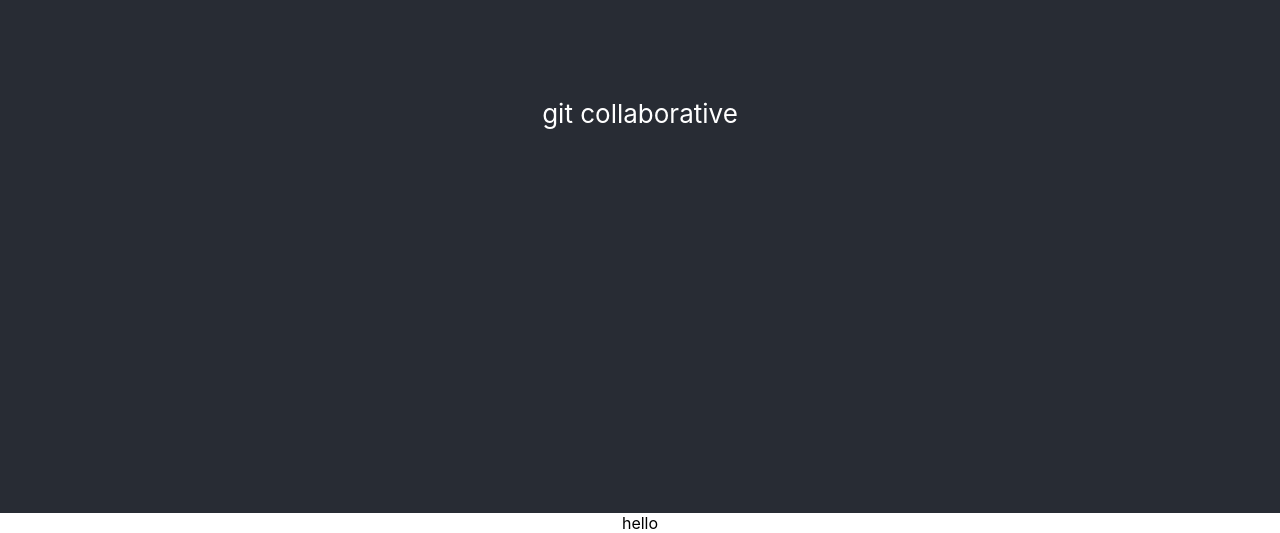
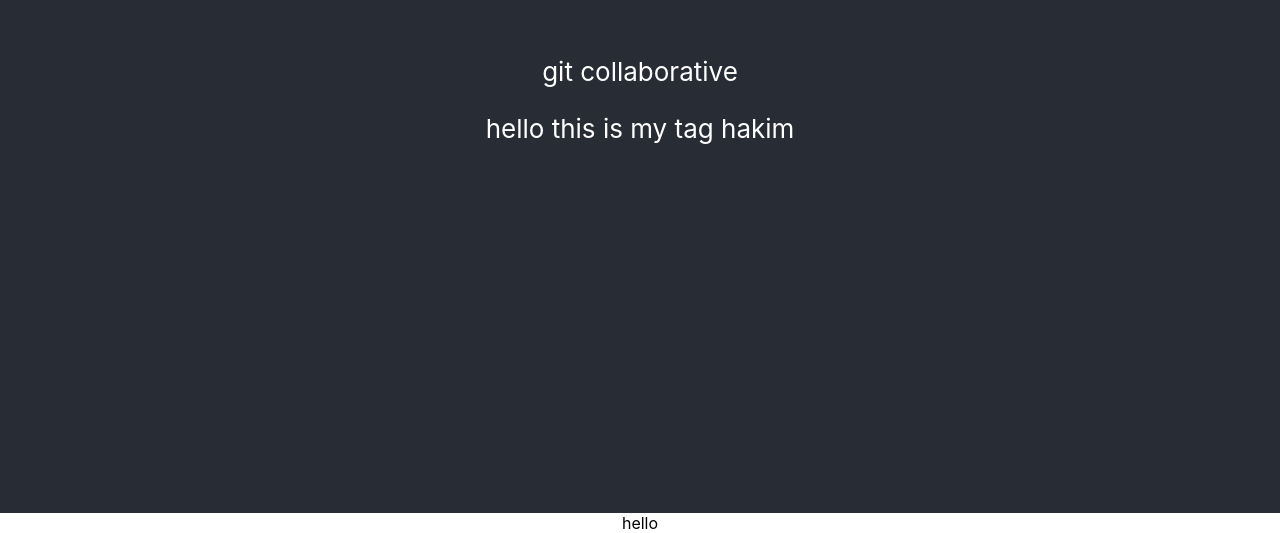
Before and after one commit to gasmi-rafik/git-collaborative, a React (Create React App) app: page / in a window 1280 px wide. Shown: the part 287-820 px from the top of the page. Built offline with nearby package versions, Linux system fonts and the light colour scheme.

Commit message:
commit 3 hakim

```diff
--- a/src/App.js
+++ b/src/App.js
@@ -8,9 +8,9 @@ function App() {
     <div className="App">
       <header className="App-header">
 
-          <Rafik />
+        <Rafik />
 
-
+        <p>hello this is my tag hakim </p>
 
       </header>
       <Hakim />
```
